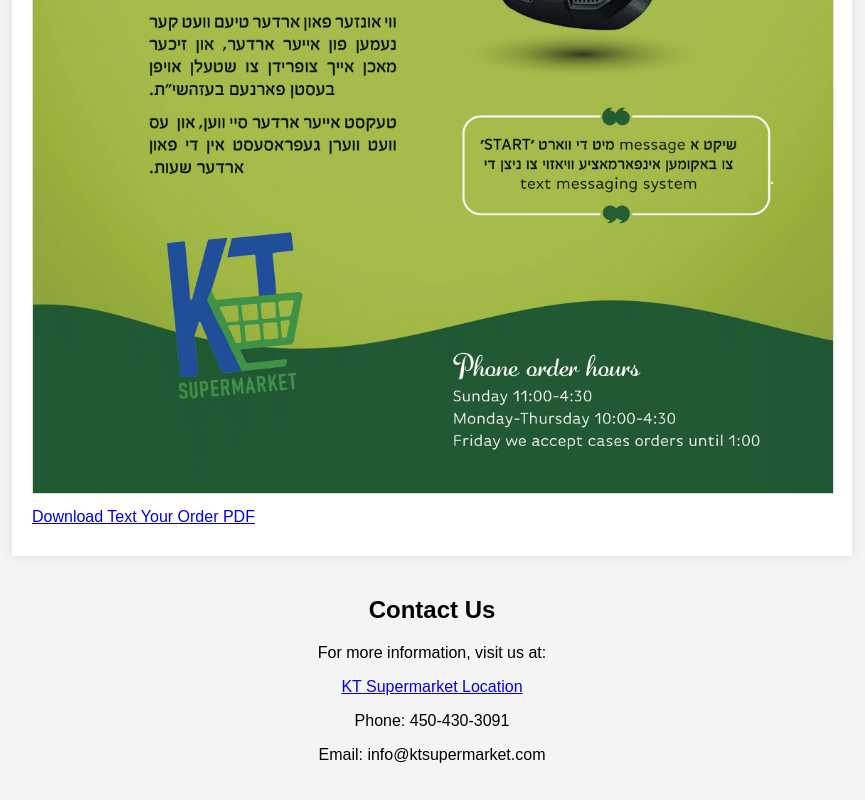
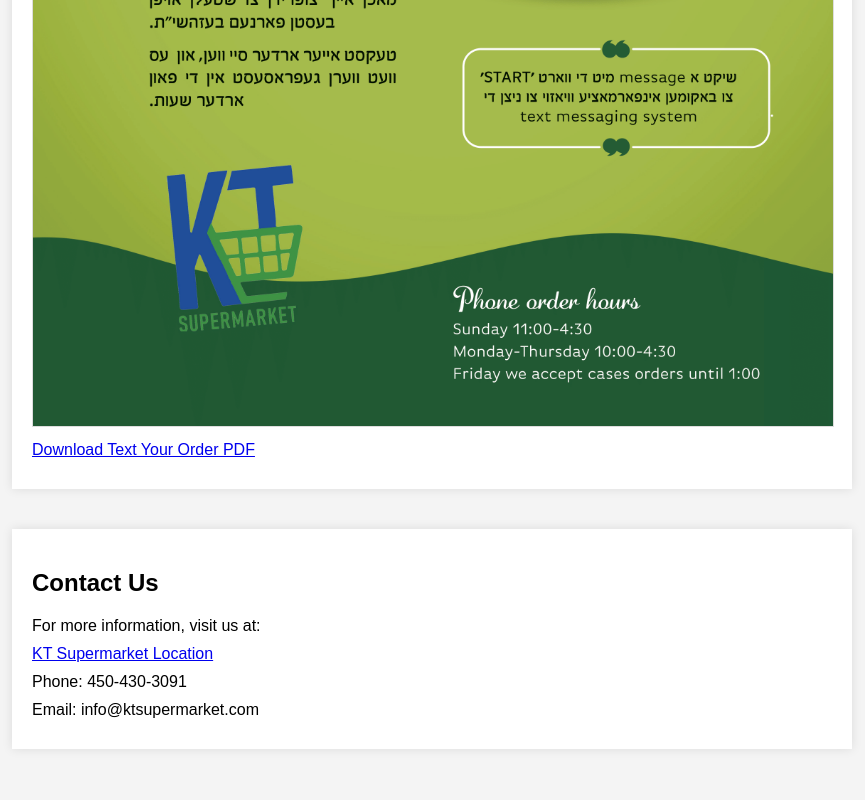
Before and after one commit to mcipublic01/ktsupermarket, a plain HTML site: page index.html in a window 1280 px wide. Shown: the part 2718-3518 px from the top of the page, without its empty margins (208-1073 px from the left). Drawn offline with Linux system fonts and the light colour scheme.

Commit message:
Update style.css

```diff
--- a/style.css
+++ b/style.css
@@ -7,7 +7,7 @@ body {
 }
 
 .logo {
-    width: 150px;
+    width: 100px;
     margin-top: 20px;
 }
 
@@ -24,7 +24,7 @@ main {
     padding: 20px;
 }
 
-.poster-section {
+.poster-section, .contact-section {
     background-color: white;
     box-shadow: 0 0 10px rgba(0,0,0,0.1);
     margin: 20px;
@@ -41,6 +41,6 @@ main {
     margin-top: 10px;
 }
 
-.poster-section p {
+.poster-section p, .contact-section p {
     margin: 10px 0;
 }
```
